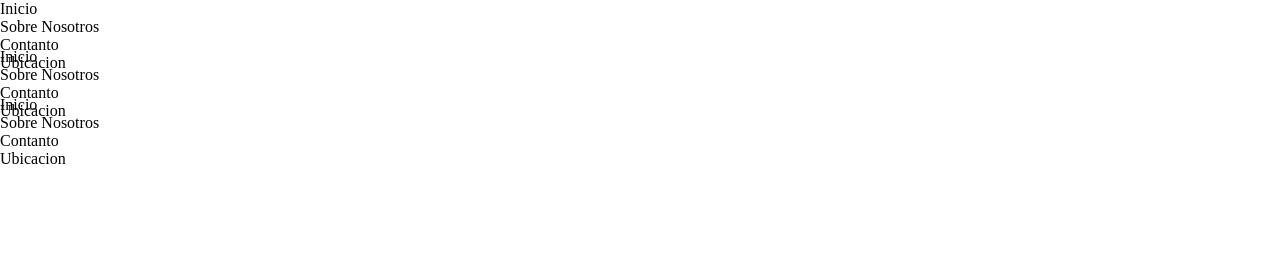
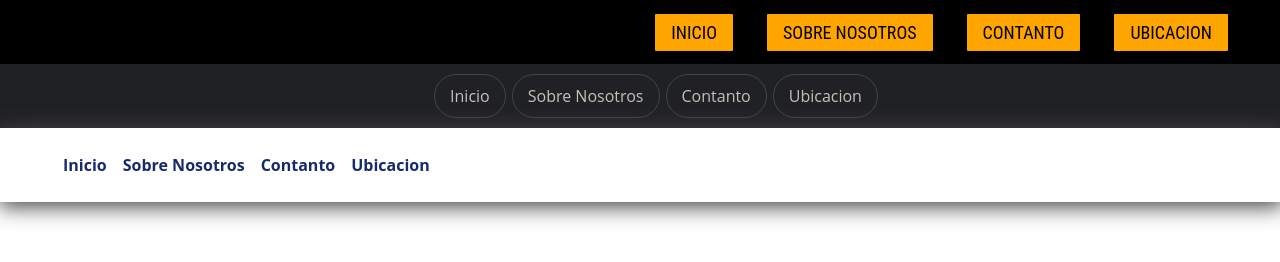
Before and after one commit to Valenkra/Navegadores, a plain HTML site: page index.html in a window 1280 px wide. Drawn offline with Linux system fonts and the light colour scheme.

Commit message:
Update style.css

```diff
--- a/style.css
+++ b/style.css
@@ -1,8 +1,114 @@
 * {
     padding: 0;
     margin: 0;
+    font-family: 'Roboto Condensed';
 }
 
 nav {
-    height: 3rem;
+    height: 4rem;
 }
+
+nav ul {
+    display:flex;
+    align-items: center;
+    height: 100%;
+}
+
+nav ul li{
+    list-style-type: none;
+    border: solid 2px;
+    border-radius: 3px;
+    align-self: center;
+}
+
+
+
+/* PRIEMER NAVEGADOR */
+
+.nav1 {
+background-color: black;
+}
+
+.nav1 ul {
+    justify-content: flex-end;
+    margin-right: 50px;
+}
+
+.nav1 ul li {
+
+    font-size: large;
+    padding: .5rem 1rem;
+    background-color: orange;
+    color: black;
+    margin-left: 30px;
+    border: solid black 2px;
+    text-transform: uppercase;
+}
+
+.nav1 ul li:hover {
+    background-color: black;
+    color: orange;
+    border: solid orange 2px;
+    transition: border .5s;
+}
+
+
+/* SEGUNDO NAVEGADOR */
+
+.nav2 {
+    background-color: #202124;
+    font-family: 'Open Sans';
+}
+
+.nav2 ul {
+    margin-left: 2rem;
+    justify-content: center;
+    align-content: center;
+}
+
+.nav2 ul li {
+    font-family: 'Open Sans';
+    padding: 0;
+    color: rgb(199, 192, 183);
+    border: solid #434549 1px;
+    border-radius: 50px;
+    padding: 10px 15px;
+    margin: 0 3px;
+}
+
+.nav2 ul li:hover {
+    background-color: #4f5258;
+    border: solid #4a4b4d 1px;
+}
+
+/* TERCER NAVEGADOR */
+
+.nav3 {
+    background-color: rgb(255, 255, 255);
+    display: flex;
+    width: 100%;
+    padding: 5px 0;
+    box-shadow: 1px 3px 20px 2px #494646;
+}
+
+.nav3 img {
+    margin-left: 100px;
+}
+
+.nav3 ul {
+    margin-left: 60px;
+}
+
+.nav3 ul li {
+    font-family: 'Open Sans';
+    padding: 2px 3px;
+    border: 0;
+    border-radius: 10px;
+    font-weight: 700;
+    margin-right: 10px;
+    color: rgb(22, 43, 110);
+}
+
+.nav3 ul li:hover {
+    background-color: rgba(135, 161, 172, 0.39);
+}
```
